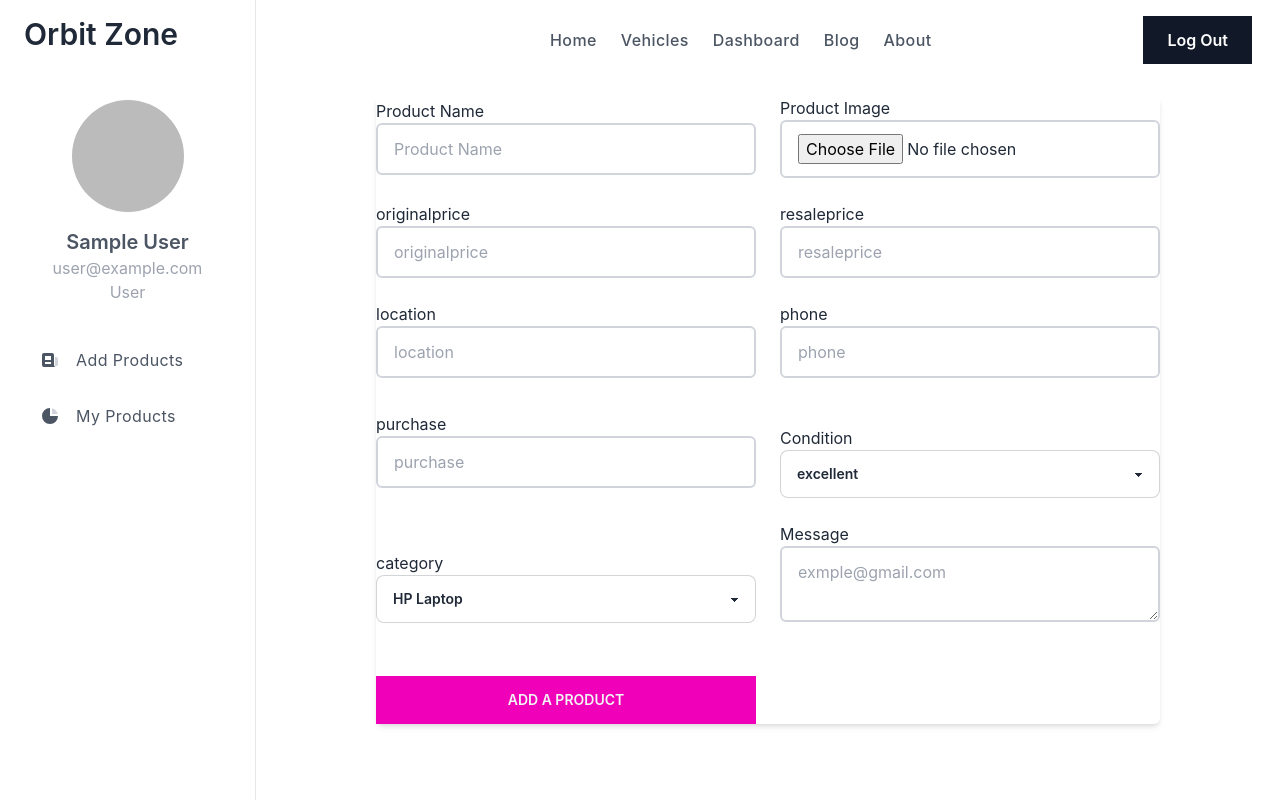
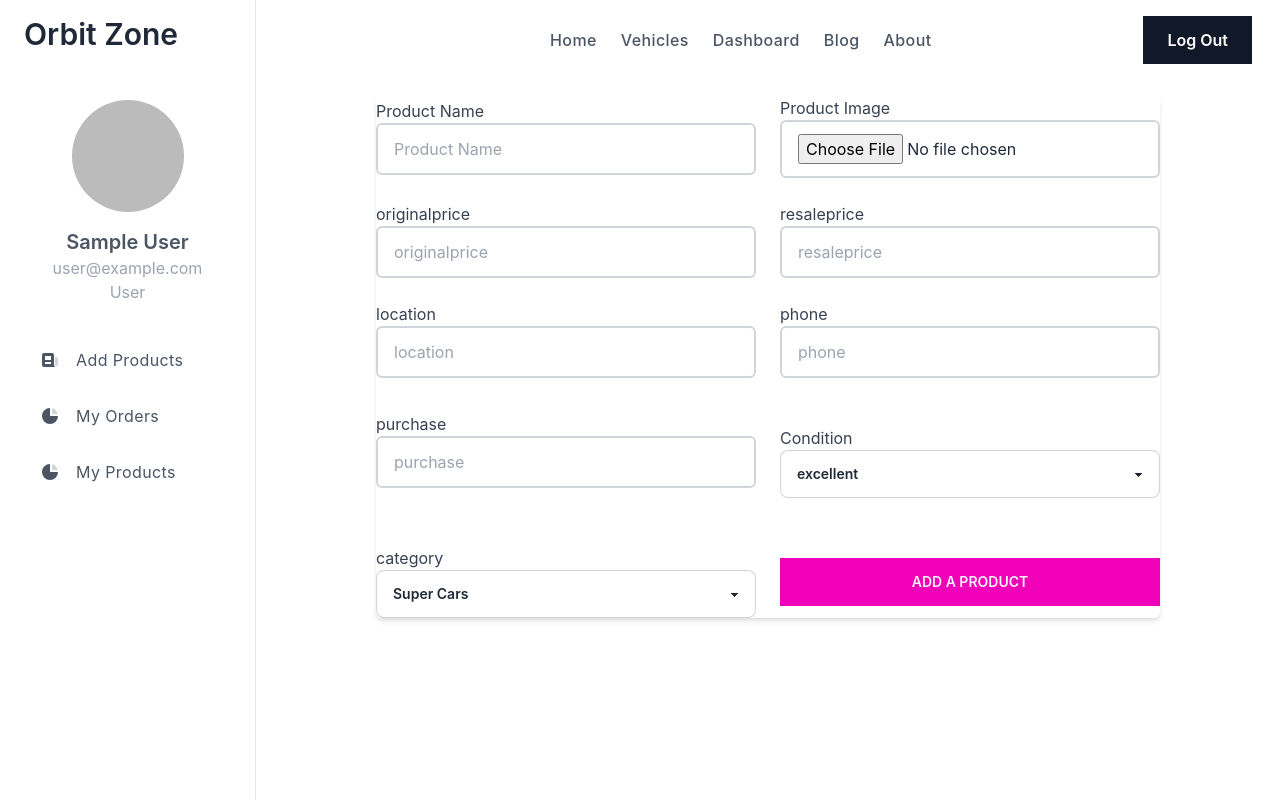
Before and after one commit to WriterAbuTaher/Orbit-Zone-Client, a React (Create React App) app: page /dashboard/addproduct in a window 1280 px wide. Built offline with nearby package versions, Linux system fonts and the light colour scheme; no server answers; sample sign-in values are in the browser's storage.

Commit message:
error page added

```diff
--- a/src/Layout/DashBoardLayout.js
+++ b/src/Layout/DashBoardLayout.js
@@ -98,6 +98,28 @@ const DashBoardLayout = () => {
                                 </Link>
                             </li>
                             <li>
+                                <Link to='/dashboard/myorders'
+                                    className="group flex items-center space-x-4 rounded-md px-4 py-3 text-gray-600 dark:text-gray-300"
+                                >
+                                    <svg
+                                        xmlns="http://www.w3.org/2000/svg"
+                                        className="h-5 w-5"
+                                        viewBox="0 0 20 20"
+                                        fill="currentColor"
+                                    >
+                                        <path
+                                            className="fill-current text-gray-600 group-hover:text-cyan-600 dark:group-hover:text-cyan-400"
+                                            d="M2 10a8 8 0 018-8v8h8a8 8 0 11-16 0z"
+                                        />
+                                        <path
+                                            className="fill-current text-gray-300 group-hover:text-cyan-300"
+                                            d="M12 2.252A8.014 8.014 0 0117.748 8H12V2.252z"
+                                        />
+                                    </svg>
+                                    <span className="group-hover:text-gray-700 dark:group-hover:text-gray-50">My Orders</span>
+                                </Link>
+                            </li>
+                            <li>
                                 <Link to='/dashboard/myproducts'
                                     className="group flex items-center space-x-4 rounded-md px-4 py-3 text-gray-600 dark:text-gray-300"
                                 >
--- a/src/Pages/Dashboard/AddProduct.js
+++ b/src/Pages/Dashboard/AddProduct.js
@@ -1,6 +1,7 @@
-import React from "react";
+import React, { useContext } from "react";
 import { useForm } from "react-hook-form";
 import toast from "react-hot-toast";
+import { AuthContext } from "../../Contexts/UserContext";
 
 const AddProduct = () => {
     const {
@@ -8,6 +9,8 @@ const AddProduct = () => {
         formState: { errors },
         handleSubmit,
     } = useForm();
+
+    const { user } = useContext(AuthContext);
 
     const handleAddproduct = (data) => {
         const image = data.image[0];
@@ -29,7 +32,8 @@ const AddProduct = () => {
                         PurchaseYear: data.purchase,
                         condition: data.condition,
                         category_id: data.category,
-                        image_url: imgData.data.url
+                        image_url: imgData.data.url,
+                        email: user.email
                     };
                     console.log(addproduct);
                     fetch("https://orbit-zone.vercel.app/products", {
@@ -54,7 +58,7 @@ const AddProduct = () => {
                 <form onSubmit={handleSubmit(handleAddproduct)}>
                     <div className="grid grid-cols-1 gap-6 mt-4 sm:grid-cols-2 items-center">
                         <div>
-                            <label htmlFor="name" className="block dark:text-gray-400">
+                            <label htmlFor="name" className="block text-gray-700">
                                 Product Name
                             </label>
                             <input
@@ -76,7 +80,7 @@ const AddProduct = () => {
                             <p className="text-red-600">{errors.name?.message}</p>
                         )}
                         <div>
-                            <label htmlFor="img" className="block dark:text-gray-400">
+                            <label htmlFor="img" className="block text-gray-700">
                                 Product Image
                             </label>
                             <input
@@ -92,7 +96,7 @@ const AddProduct = () => {
                             />
                         </div>
                         <div>
-                            <label htmlFor="originalprice" className="block dark:text-gray-400">
+                            <label htmlFor="originalprice" className="block text-gray-700">
                                 originalprice
                             </label>
                             <input
@@ -110,7 +114,7 @@ const AddProduct = () => {
                             <p className="text-red-600">{errors.originalprice?.message}</p>
                         )}
                         <div>
-                            <label htmlFor="resaleprice" className="block dark:text-gray-400">
+                            <label htmlFor="resaleprice" className="block text-gray-700">
                                 resaleprice
                             </label>
                             <input
@@ -128,7 +132,7 @@ const AddProduct = () => {
                             <p className="text-red-600">{errors.resaleprice?.message}</p>
                         )}
                         <div>
-                            <label htmlFor="location" className="block dark:text-gray-400">
+                            <label htmlFor="location" className="block text-gray-700">
                                 location
                             </label>
                             <input
@@ -141,7 +145,7 @@ const AddProduct = () => {
                             />
                         </div>
                         <div>
-                            <label htmlFor="phone" className="block dark:text-gray-400">
+                            <label htmlFor="phone" className="block text-gray-700">
                                 phone
                             </label>
                             <input
@@ -154,7 +158,7 @@ const AddProduct = () => {
                             />
                         </div>
                         <div>
-                            <label htmlFor="purchase" className="block dark:text-gray-400">
+                            <label htmlFor="purchase" className="block text-gray-700">
                                 purchase
                             </label>
                             <input
@@ -169,7 +173,7 @@ const AddProduct = () => {
                         <div>
                             <label
                                 htmlFor="condition"
-                                className="block dark:text-gray-400 mt-6"
+                                className="block text-gray-700 mt-6"
                             >
                                 Condition
                             </label>
@@ -183,28 +187,17 @@ const AddProduct = () => {
                             </select>
                         </div>
                         <div>
-                            <label htmlFor="category" className="block dark:text-gray-400 mt-6">
+                            <label htmlFor="category" className="block text-gray-700 mt-6">
                                 category
                             </label>
                             <select
                                 {...register("category", { required: true })}
                                 className="select select-bordered w-full"
                             >
-                                <option value="1">HP Laptop</option>
-                                <option value="2">DELL Laptop</option>
-                                <option value="3">WALTON Laptop</option>
+                                <option value="1">Super Cars</option>
+                                <option value="2">Luxary Cars</option>
+                                <option value="3">Sports</option>
                             </select>
-                        </div>
-                        <div>
-                            <label htmlFor="message" className="block dark:text-gray-400">
-                                Message
-                            </label>
-                            <textarea
-                                {...register("message", { required: "message is Required" })}
-                                name="message"
-                                placeholder="exmple@gmail.com"
-                                className="w-full px-4 py-3 rounded-md border-2 border-gray-300 dark:bg-gray-50 dark:text-gray-800 focus:dark:border-violet-300"
-                            />
                         </div>
                         <input
                             className="btn btn-secondary w-full rounded-none py-2 px-8 mt-6 text-gray-100"
--- a/src/Pages/Dashboard/AllUsers.js
+++ b/src/Pages/Dashboard/AllUsers.js
@@ -43,7 +43,7 @@ const AllUsers = () => {
                         {
                             users.map((user, i) => {
                                 return (
-                                    <tr>
+                                    <tr key={i}>
                                         <th>{i + 1}</th>
                                         <td>{user.name}</td>
                                         <td>{user.email}</td>
--- /dev/null
+++ b/src/Pages/Error/Error.js
@@ -0,0 +1,29 @@
+import React from 'react';
+import { Link } from 'react-router-dom';
+
+const Error = () => {
+    return (
+        <>
+            <div className="bg-white py-40">
+                <div className="max-w-screen-lg px-4 md:px-8 mx-auto">
+                    <div className="grid sm:grid-cols-2 gap-8">
+                        <div className="flex flex-col justify-center items-center sm:items-start md:py-24 lg:py-32">
+                            <p className="text-indigo-500 text-sm md:text-base font-semibold uppercase mb-4">Error 404</p>
+                            <h1 className="text-gray-800 text-2xl md:text-3xl font-bold text-center sm:text-left mb-2">Page not found</h1>
+
+                            <p className="text-gray-500 md:text-lg text-center sm:text-left mb-8">The page you’re looking for doesn’t exist.</p>
+
+                            <Link to='/home' className="inline-block bg-gray-200 hover:bg-gray-300 focus-visible:ring ring-indigo-300 text-gray-500 active:text-gray-700 text-sm md:text-base font-semibold text-center rounded-lg outline-none transition duration-100 px-8 py-3">Go home</Link>
+                        </div>
+
+                        <div className="h-80 md:h-auto bg-gray-100 overflow-hidden shadow-lg rounded-lg relative">
+                            <img src="https://images.unsplash.com/photo-1611260507265-97f990094080?ixlib=rb-4.0.3&ixid=MnwxMjA3fDB8MHxwaG90by1wYWdlfHx8fGVufDB8fHx8&auto=format&fit=crop&w=1174&q=80" loading="lazy" alt="Photo by @heydevn" className="w-full h-full object-cover object-center absolute inset-0" />
+                        </div>
+                    </div>
+                </div>
+            </div>
+        </>
+    );
+};
+
+export default Error;
```
Also changed, not shown: src/Pages/Dashboard/MyOrders.js (added, +56 -0 lines), src/Pages/Dashboard/MyProducts.js (+41 -30 lines), src/Routes/Route.js (+11 -1 lines).
